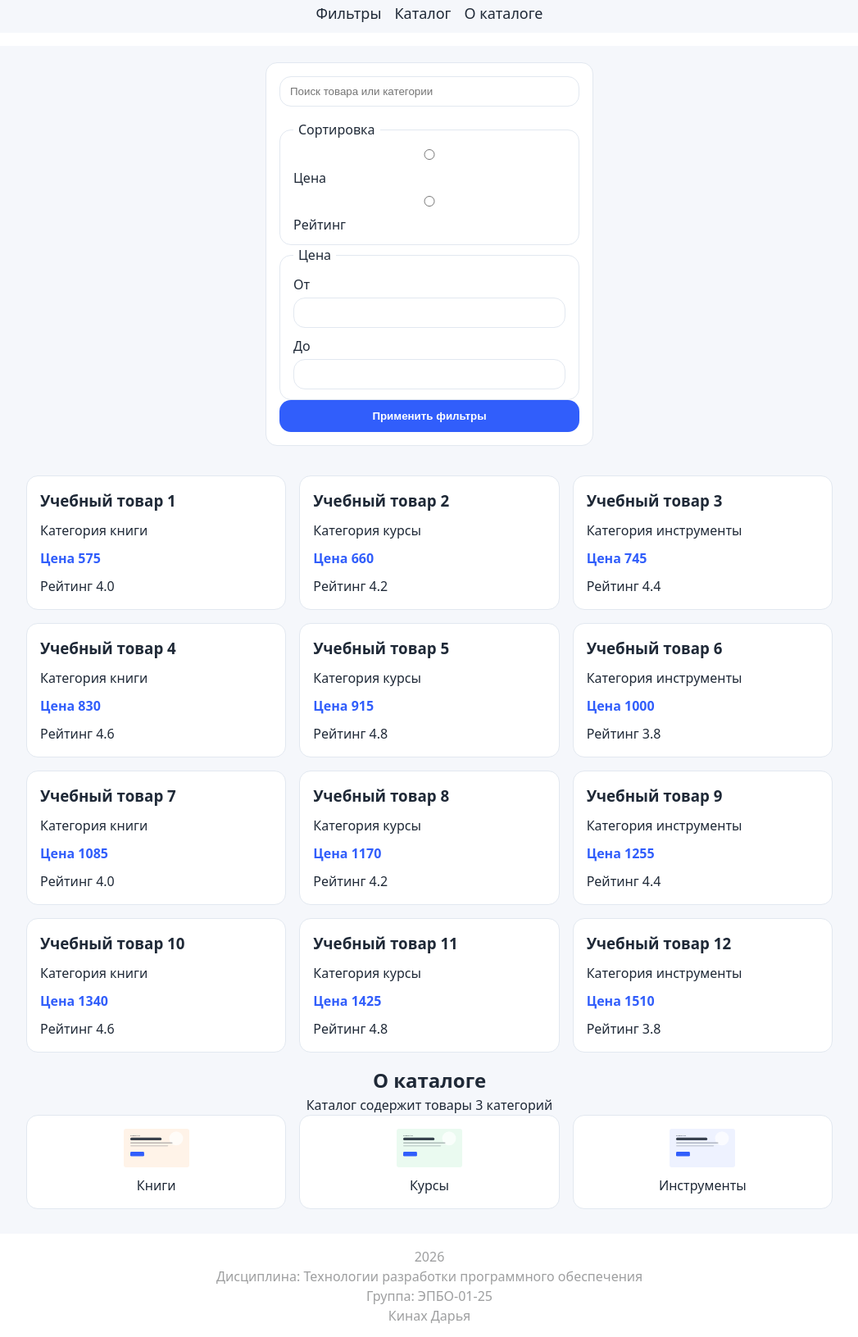
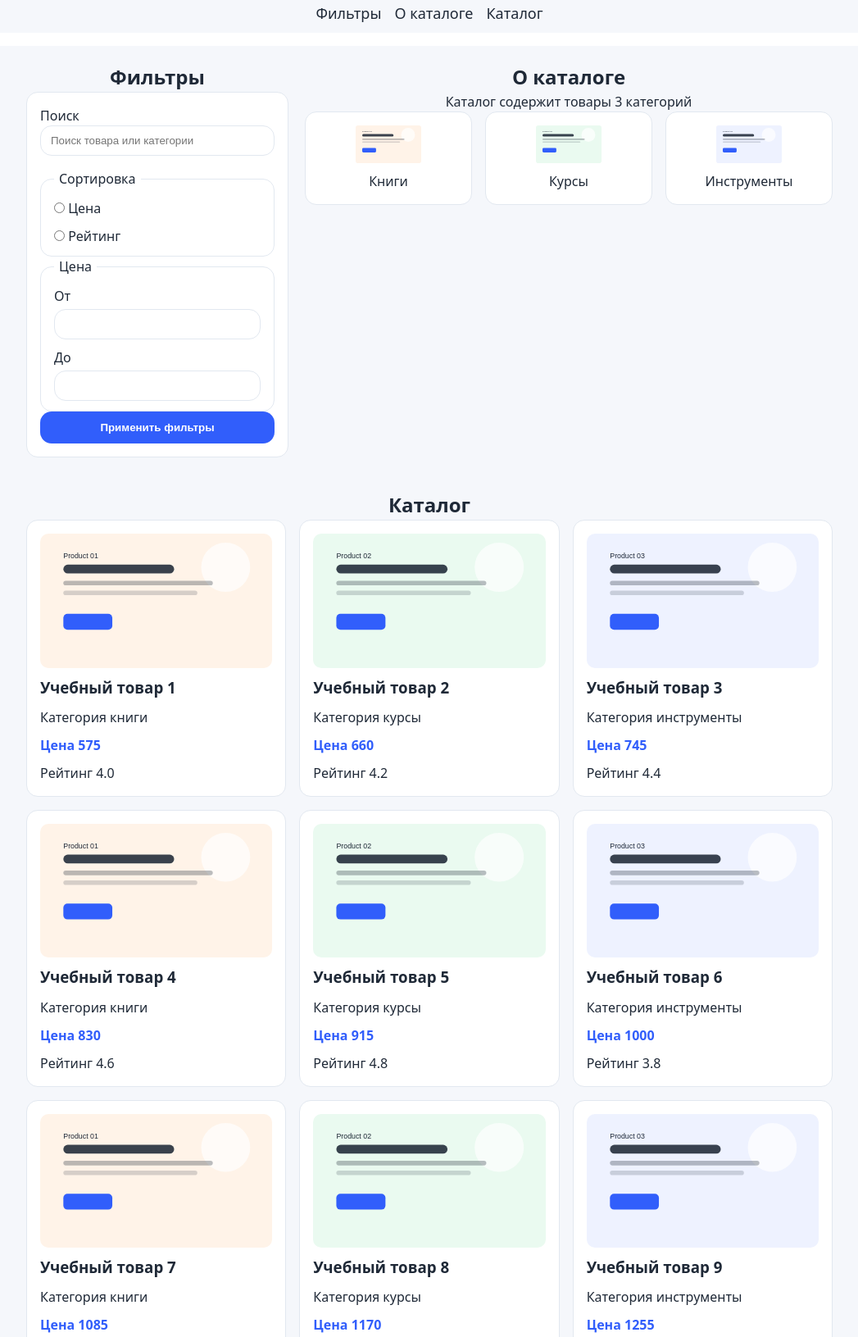
Before and after one commit to d-kh233/trpo-pr02-Kinakh, a website: page index.html in a window 1280 px wide. Shown: the part 87-1718 px from the top of the page at 82% size, without its empty margins (116-1163 px from the left). Drawn offline with Linux system fonts and the light colour scheme.

Commit message:
feat: меню вынесено влево,, описание типов товаров каталога наверх. Исправление интерфейса фильтров.

```diff
--- a/index.html
+++ b/index.html
@@ -11,26 +11,37 @@
         <h1 class="site-title">Учебный каталог</h1>
         <nav class="site-nav">
             <a class="nav-link" href="#filters">Фильтры</a>
+            <a class="nav-link" href="#information">О каталоге</a>
             <a class="nav-link" href="#cards">Каталог</a>
-            <a class="nav-link" href="#information">О каталоге</a>
         </nav>
     </header>
 
     <main class="main">
 
-        <section id = "filters">
+        <!-- Фильтры -->
+        <div class="layout">
+
+            <aside id="filters" class="filters">
+                <h2>Фильтры</h2>
                 <form class="filters-form">
                     <div class="search-box">
+                        <label for="search-input" class="visually-hidden">Поиск</label>
                         <input id="search-input" name="query" type="search" placeholder="Поиск товара или категории" class="search-input">
                     </div>
 
                     <div class="filter-options">
                         <fieldset class="sort-group">
                             <legend class="sort-title">Сортировка</legend>
+
+                            <label for="sort-price">
                                 <input type="radio" id="sort-price" name="sort_type" value="price" class="radio-input">
-                        <label for="sort-price">Цена</label>
+                                Цена
+                            </label>
+
+                            <label for="sort-rating">
                                 <input type="radio" id="sort-rating" name="sort_type" value="rating" class="radio-input">
-                        <label for="sort-rating">Рейтинг</label>
+                                Рейтинг
+                            </label>
                         </fieldset>
 
                         <fieldset class="price-filter">
@@ -38,109 +49,22 @@
 
                             <label class="price-item">
                                 <span class="price-label">От</span>
-                            <input class="price-input" name="price_from" type="number">
+                                <input class="price-input" name="price_from" type="number" min="0">
                             </label>
 
                             <label class="price-item">
                                 <span class="price-label">До</span>
-                            <input class="price-input" name="price_to" type="number">
+                                <input class="price-input" name="price_to" type="number" min="0">
                             </label>
                         </fieldset>
 
-                    <input type="submit" value="Применить фильтры" id="apply-btn" class="btn-submit">
+                        <button type="submit" id="apply-btn" class="btn-submit">Применить фильтры</button>
                     </div>
                 </form>
-        </section>
+            </aside>
 
-        <section id = "cards">
-            <div class="cards-grid">
-                <article id="item-1" class="catalog-card">
-                    <h3 class="card-title">Учебный товар 1</h3>
-                    <p class="card-type">Категория книги</p>
-                    <p class="card-cost">Цена 575</p>
-                    <p class="card-score">Рейтинг 4.0</p>
-                </article>
 
-                <article id="item-2" class="catalog-card">
-                    <h3 class="card-title">Учебный товар 2</h3>
-                    <p class="card-type">Категория курсы</p>
-                    <p class="card-cost">Цена 660</p>
-                    <p class="card-score">Рейтинг 4.2</p>
-                </article>
-
-                <article id="item-3" class="catalog-card">
-                    <h3 class="card-title">Учебный товар 3</h3>
-                    <p class="card-type">Категория инструменты</p>
-                    <p class="card-cost">Цена 745</p>
-                    <p class="card-score">Рейтинг 4.4</p>
-                </article>
-
-                <article id="item-4" class="catalog-card">
-                    <h3 class="card-title">Учебный товар 4</h3>
-                    <p class="card-type">Категория книги</p>
-                    <p class="card-cost">Цена 830</p>
-                    <p class="card-score">Рейтинг 4.6</p>
-                </article>
-
-                <article id="item-5" class="catalog-card">
-                    <h3 class="card-title">Учебный товар 5</h3>
-                    <p class="card-type">Категория курсы</p>
-                    <p class="card-cost">Цена 915</p>
-                    <p class="card-score">Рейтинг 4.8</p>
-                </article>
-
-                <article id="item-6" class="catalog-card">
-                    <h3 class="card-title">Учебный товар 6</h3>
-                    <p class="card-type">Категория инструменты</p>
-                    <p class="card-cost">Цена 1000</p>
-                    <p class="card-score">Рейтинг 3.8</p>
-                </article>
-
-                <article id="item-7" class="catalog-card">
-                    <h3 class="card-title">Учебный товар 7</h3>
-                    <p class="card-type">Категория книги</p>
-                    <p class="card-cost">Цена 1085</p>
-                    <p class="card-score">Рейтинг 4.0</p>
-                </article>
-
-                <article id="item-8" class="catalog-card">
-                    <h3 class="card-title">Учебный товар 8</h3>
-                    <p class="card-type">Категория курсы</p>
-                    <p class="card-cost">Цена 1170</p>
-                    <p class="card-score">Рейтинг 4.2</p>
-                </article>
-
-                <article id="item-9" class="catalog-card">
-                    <h3 class="card-title">Учебный товар 9</h3>
-                    <p class="card-type">Категория инструменты</p>
-                    <p class="card-cost">Цена 1255</p>
-                    <p class="card-score">Рейтинг 4.4</p>
-                </article>
-
-                <article id="item-10" class="catalog-card">
-                    <h3 class="card-title">Учебный товар 10</h3>
-                    <p class="card-type">Категория книги</p>
-                    <p class="card-cost">Цена 1340</p>
-                    <p class="card-score">Рейтинг 4.6</p>
-                </article>
-
-                <article id="item-11" class="catalog-card">
-                    <h3 class="card-title">Учебный товар 11</h3>
-                    <p class="card-type">Категория курсы</p>
-                    <p class="card-cost">Цена 1425</p>
-                    <p class="card-score">Рейтинг 4.8</p>
-                </article>
-
-                <article id="item-12" class="catalog-card">
-                    <h3 class="card-title">Учебный товар 12</h3>
-                    <p class="card-type">Категория инструменты</p>
-                    <p class="card-cost">Цена 1510</p>
-                    <p class="card-score">Рейтинг 3.8</p>
-                </article>
-            </div>
-        </section>
-
-        <section id = "information">
+        <section id="information">
             <h2>О каталоге</h2>
             <p class="info-text">Каталог содержит товары 3 категорий</p>
 
@@ -160,6 +84,110 @@
             </div>
         </section>
 
+        <!-- Каталог карточек -->
+        <section id="cards" class="catalog-section">
+                <h2>Каталог</h2>
+                <div class="cards-grid">
+                    <article id="item-1" class="catalog-card">
+                        <img src="images/product-01.svg" alt="Учебный товар 1" class="card-img">
+                        <h3 class="card-title">Учебный товар 1</h3>
+                        <p class="card-type">Категория книги</p>
+                        <p class="card-cost">Цена 575</p>
+                        <p class="card-score">Рейтинг 4.0</p>
+                    </article>
+
+                    <article id="item-2" class="catalog-card">
+                        <img src="images/product-02.svg" alt="Учебный товар 2" class="card-img">
+                        <h3 class="card-title">Учебный товар 2</h3>
+                        <p class="card-type">Категория курсы</p>
+                        <p class="card-cost">Цена 660</p>
+                        <p class="card-score">Рейтинг 4.2</p>
+                    </article>
+
+                    <article id="item-3" class="catalog-card">
+                        <img src="images/product-03.svg" alt="Учебный товар 3" class="card-img">
+                        <h3 class="card-title">Учебный товар 3</h3>
+                        <p class="card-type">Категория инструменты</p>
+                        <p class="card-cost">Цена 745</p>
+                        <p class="card-score">Рейтинг 4.4</p>
+                    </article>
+
+                    <article id="item-4" class="catalog-card">
+                        <img src="images/product-01.svg" alt="Учебный товар 4" class="card-img">
+                        <h3 class="card-title">Учебный товар 4</h3>
+                        <p class="card-type">Категория книги</p>
+                        <p class="card-cost">Цена 830</p>
+                        <p class="card-score">Рейтинг 4.6</p>
+                    </article>
+
+                    <article id="item-5" class="catalog-card">
+                        <img src="images/product-02.svg" alt="Учебный товар 5" class="card-img">
+                        <h3 class="card-title">Учебный товар 5</h3>
+                        <p class="card-type">Категория курсы</p>
+                        <p class="card-cost">Цена 915</p>
+                        <p class="card-score">Рейтинг 4.8</p>
+                    </article>
+
+                    <article id="item-6" class="catalog-card">
+                        <img src="images/product-03.svg" alt="Учебный товар 6" class="card-img">
+                        <h3 class="card-title">Учебный товар 6</h3>
+                        <p class="card-type">Категория инструменты</p>
+                        <p class="card-cost">Цена 1000</p>
+                        <p class="card-score">Рейтинг 3.8</p>
+                    </article>
+
+                    <article id="item-7" class="catalog-card">
+                        <img src="images/product-01.svg" alt="Учебный товар 7" class="card-img">
+                        <h3 class="card-title">Учебный товар 7</h3>
+                        <p class="card-type">Категория книги</p>
+                        <p class="card-cost">Цена 1085</p>
+                        <p class="card-score">Рейтинг 4.0</p>
+                    </article>
+
+                    <article id="item-8" class="catalog-card">
+                        <img src="images/product-02.svg" alt="Учебный товар 8" class="card-img">
+                        <h3 class="card-title">Учебный товар 8</h3>
+                        <p class="card-type">Категория курсы</p>
+                        <p class="card-cost">Цена 1170</p>
+                        <p class="card-score">Рейтинг 4.2</p>
+                    </article>
+
+                    <article id="item-9" class="catalog-card">
+                        <img src="images/product-03.svg" alt="Учебный товар 9" class="card-img">
+                        <h3 class="card-title">Учебный товар 9</h3>
+                        <p class="card-type">Категория инструменты</p>
+                        <p class="card-cost">Цена 1255</p>
+                        <p class="card-score">Рейтинг 4.4</p>
+                    </article>
+
+                    <article id="item-10" class="catalog-card">
+                        <img src="images/product-01.svg" alt="Учебный товар 10" class="card-img">
+                        <h3 class="card-title">Учебный товар 10</h3>
+                        <p class="card-type">Категория книги</p>
+                        <p class="card-cost">Цена 1340</p>
+                        <p class="card-score">Рейтинг 4.6</p>
+                    </article>
+
+                    <article id="item-11" class="catalog-card">
+                        <img src="images/product-02.svg" alt="Учебный товар 11" class="card-img">
+                        <h3 class="card-title">Учебный товар 11</h3>
+                        <p class="card-type">Категория курсы</p>
+                        <p class="card-cost">Цена 1425</p>
+                        <p class="card-score">Рейтинг 4.8</p>
+                    </article>
+
+                    <article id="item-12" class="catalog-card">
+                        <img src="images/product-03.svg" alt="Учебный товар 12" class="card-img">
+                        <h3 class="card-title">Учебный товар 12</h3>
+                        <p class="card-type">Категория инструменты</p>
+                        <p class="card-cost">Цена 1510</p>
+                        <p class="card-score">Рейтинг 3.8</p>
+                    </article>
+                </div>
+            </section>
+
+        </div>
+
     </main>
 
     <footer>
--- a/scss/_components.scss
+++ b/scss/_components.scss
@@ -81,17 +81,26 @@
     @include focus-state;
   }
 }
+.cards-grid {
+  display: grid;
+  grid-template-columns: repeat(3, 1fr);
+  gap: $space;
+
+  @media (max-width: 900px) {
+    grid-template-columns: repeat(2, 1fr);
+  }
+
+  @media (max-width: 560px) {
+    grid-template-columns: 1fr;
+  }
+}
+
 .catalog-card {
   @include card-base;
-  flex: 1 1 calc(33.333% - #{$space});
-  min-width: rem(260px);
   display: flex;
   flex-direction: column;
   gap: rem(10px);
-
-  @media (max-width: 768px) {
-    flex: 1 1 100%;
-  }
+  width: 100%;
 }
 .card-cost {
   color: $accent;
--- a/scss/_layout.scss
+++ b/scss/_layout.scss
@@ -1,4 +1,5 @@
 @use 'variables' as *;
+@use 'functions' as *;
 
 .main {
   max-width: 80%;
@@ -7,6 +8,22 @@
   display: flex;
   flex-direction: column;
   gap: $space;
+}
+
+
+.layout {
+  display: grid;
+  grid-template-columns: rem(320px) 1fr;
+  gap: rem(20px);
+  align-items: start;
+
+  @media (max-width: 768px) {
+    grid-template-columns: 1fr;
+  }
+}
+
+.catalog-section {
+  grid-column: 1 / -1;   // секция каталога занимает всю ширину
 }
 
 .site-header {
```
Also changed, not shown: README.md, css/styles.css. Lines whose indentation alone changed are shown as unchanged.
